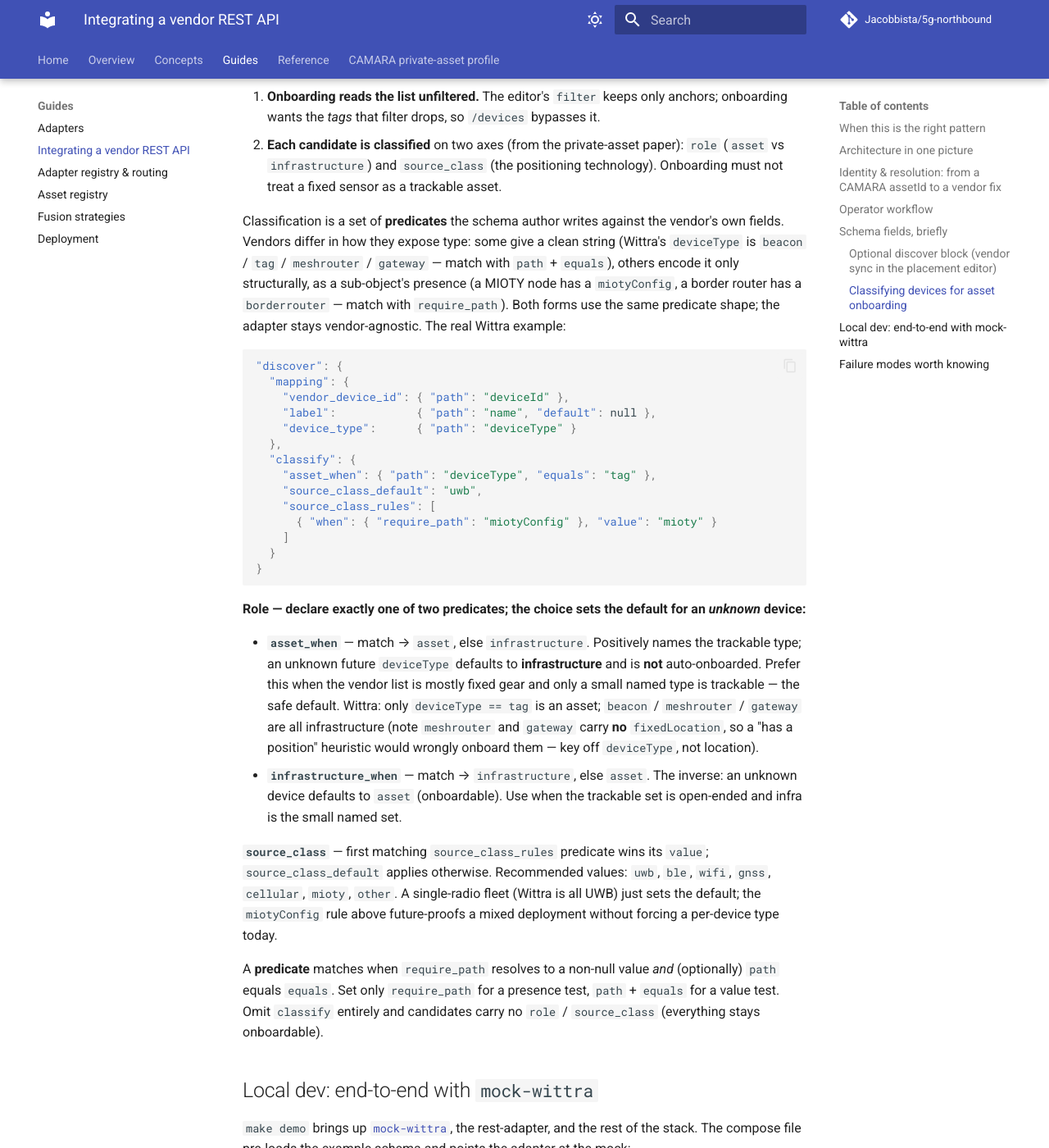
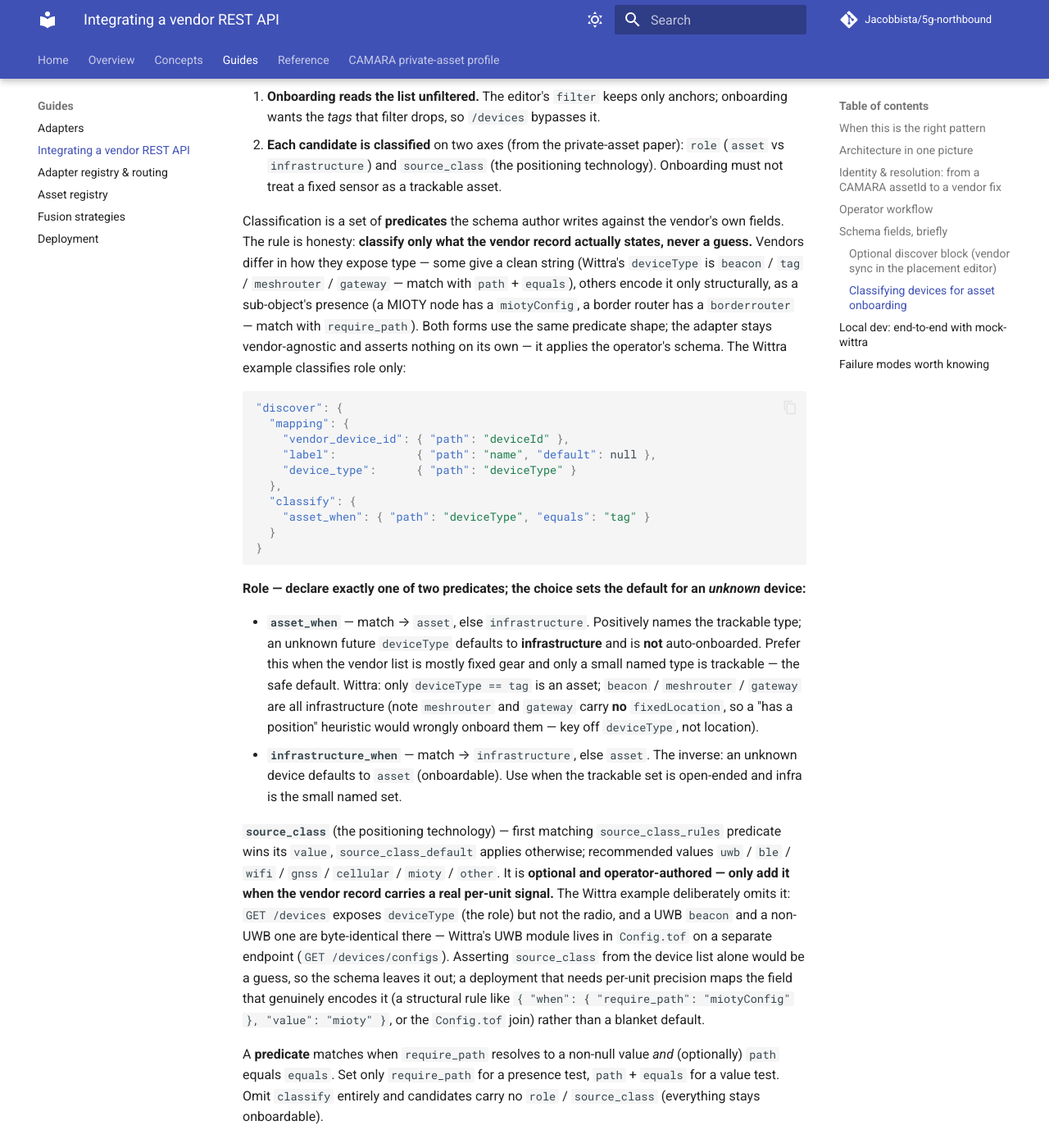
Before and after one commit to Jacobbista/5g-northbound, an MkDocs documentation site: the page built from docs/integrating-a-vendor-rest-api.md, in a window 1280 px wide and 1400 px high, scrolled down 7154 px. Shown: the whole window at 82% size. Built offline with MkDocs 1.6.1 and Material for MkDocs 9.7.7, drawn with Linux system fonts in a browser that asks for light colours; comment, search, counter and statistics services are not loaded.

Commit message:
rest-adapter: stop asserting source_class in the Wittra example
The device list exposes deviceType (role) but not the positioning radio per
unit - a UWB beacon and a non-UWB one are identical there; Wittra's UWB module
lives in Config.tof on a separate endpoint. So a blanket source_class_default
was a guess. The example now classifies role only; source_class stays optional
and operator-authored, added when the vendor record carries a real signal. The
source_class_rules grammar remains covered by a dedicated unit test.

````diff
--- a/docs/integrating-a-vendor-rest-api.md
+++ b/docs/integrating-a-vendor-rest-api.md
@@ -204,7 +204,7 @@ The same list also feeds **asset onboarding** through `GET /devices` (aggregated
 1. **Onboarding reads the list unfiltered.** The editor's `filter` keeps only anchors; onboarding wants the *tags* that filter drops, so `/devices` bypasses it.
 2. **Each candidate is classified** on two axes (from the private-asset paper): `role` (`asset` vs `infrastructure`) and `source_class` (the positioning technology). Onboarding must not treat a fixed sensor as a trackable asset.
 
-Classification is a set of **predicates** the schema author writes against the vendor's own fields. Vendors differ in how they expose type: some give a clean string (Wittra's `deviceType` is `beacon` / `tag` / `meshrouter` / `gateway` — match with `path` + `equals`), others encode it only structurally, as a sub-object's presence (a MIOTY node has a `miotyConfig`, a border router has a `borderrouter` — match with `require_path`). Both forms use the same predicate shape; the adapter stays vendor-agnostic. The real Wittra example:
+Classification is a set of **predicates** the schema author writes against the vendor's own fields. The rule is honesty: **classify only what the vendor record actually states, never a guess.** Vendors differ in how they expose type — some give a clean string (Wittra's `deviceType` is `beacon` / `tag` / `meshrouter` / `gateway` — match with `path` + `equals`), others encode it only structurally, as a sub-object's presence (a MIOTY node has a `miotyConfig`, a border router has a `borderrouter` — match with `require_path`). Both forms use the same predicate shape; the adapter stays vendor-agnostic and asserts nothing on its own — it applies the operator's schema. The Wittra example classifies role only:
 
 ```json
 "discover": {
@@ -214,11 +214,7 @@ Classification is a set of **predicates** the schema author writes against the v
     "device_type":      { "path": "deviceType" }
   },
   "classify": {
-    "asset_when": { "path": "deviceType", "equals": "tag" },
-    "source_class_default": "uwb",
-    "source_class_rules": [
-      { "when": { "require_path": "miotyConfig" }, "value": "mioty" }
-    ]
+    "asset_when": { "path": "deviceType", "equals": "tag" }
   }
 }
 ```
@@ -228,7 +224,7 @@ Classification is a set of **predicates** the schema author writes against the v
 - **`asset_when`** — match → `asset`, else `infrastructure`. Positively names the trackable type; an unknown future `deviceType` defaults to **infrastructure** and is **not** auto-onboarded. Prefer this when the vendor list is mostly fixed gear and only a small named type is trackable — the safe default. Wittra: only `deviceType == tag` is an asset; `beacon` / `meshrouter` / `gateway` are all infrastructure (note `meshrouter` and `gateway` carry **no** `fixedLocation`, so a "has a position" heuristic would wrongly onboard them — key off `deviceType`, not location).
 - **`infrastructure_when`** — match → `infrastructure`, else `asset`. The inverse: an unknown device defaults to `asset` (onboardable). Use when the trackable set is open-ended and infra is the small named set.
 
-**`source_class`** — first matching `source_class_rules` predicate wins its `value`; `source_class_default` applies otherwise. Recommended values: `uwb`, `ble`, `wifi`, `gnss`, `cellular`, `mioty`, `other`. A single-radio fleet (Wittra is all UWB) just sets the default; the `miotyConfig` rule above future-proofs a mixed deployment without forcing a per-device type today.
+**`source_class`** (the positioning technology) — first matching `source_class_rules` predicate wins its `value`, `source_class_default` applies otherwise; recommended values `uwb` / `ble` / `wifi` / `gnss` / `cellular` / `mioty` / `other`. It is **optional and operator-authored — only add it when the vendor record carries a real per-unit signal.** The Wittra example deliberately omits it: `GET /devices` exposes `deviceType` (the role) but not the radio, and a UWB `beacon` and a non-UWB one are byte-identical there — Wittra's UWB module lives in `Config.tof` on a separate endpoint (`GET /devices/configs`). Asserting `source_class` from the device list alone would be a guess, so the schema leaves it out; a deployment that needs per-unit precision maps the field that genuinely encodes it (a structural rule like `{ "when": { "require_path": "miotyConfig" }, "value": "mioty" }`, or the `Config.tof` join) rather than a blanket default.
 
 A **predicate** matches when `require_path` resolves to a non-null value *and* (optionally) `path` equals `equals`. Set only `require_path` for a presence test, `path` + `equals` for a value test. Omit `classify` entirely and candidates carry no `role` / `source_class` (everything stays onboardable).
 
````
Also changed, not shown: 2 other files.
